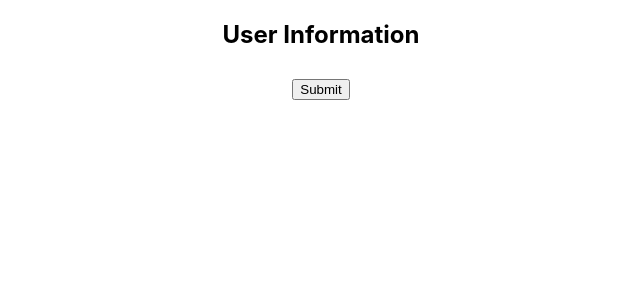
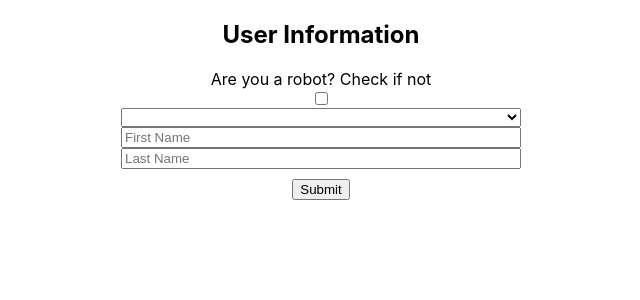
Before and after one commit to Lortiz528/FSW-React-Forms-Exercise, a React (Create React App) app: page / in a window 1280 px wide. Shown: the top 300 px of the page, without its empty margins (319-959 px from the left). Built offline with nearby package versions, Linux system fonts and the light colour scheme.

Commit message:
form work

```diff
--- a/src/UserInfoForm.js
+++ b/src/UserInfoForm.js
@@ -1,17 +1,83 @@
+
+
 import React from "react";
-import "./UserInfoForm.css";
+import './UserInfoForm.css';
 
 class UserInfoForm extends React.Component {
+  constructor() {
+    super();
+    this.state = {
+      notARobot: false,
+      userTitle: '',
+      firstName: '',
+      lastName: '',
+    };
+  }
+
+  handleTextChange = (e) => {
+    const { name, value } = e.target;
+    this.setState({
+      [name]: value,
+    })
+  }
+
+  handleSelectChange = (e) => {
+    const { value } = e.target;
+    this.setState({
+      userTitle: value,
+    });
+  }
+
+  handleCheckboxChange = (e) => {
+    const { checked }  = e.target;
+
+    this.setState({
+      notARobot: checked,
+    });
+  };
+
   handleFormSubmit = (event) => {
     event.preventDefault();
     alert(`Form submitted!`);
   };
 
   render() {
+  const { notARobot, userTitle, firstName, lastName } = this.state;
+
   return (
     <form onSubmit={this.handleFormSubmit} className="form-container">
       <h2>User Information</h2>
+      <label htmlFor= 'not-robot' name= 'not-robot'>Are you a robot? Check if not</label>
+      <input
+        id="not-robot"
+        name= 'not-robot'
+        type="checkbox"
+        checked={notARobot}
+        onChange={this.handleCheckboxChange}
+      />
 
+      <select value={userTitle} onChange={this.handleSelectChange}>
+        <option value=""></option>
+        <option value="mr">Mr.</option>
+        <option value="ms">Ms.</option>
+        <option value="mrs">Mrs.</option>
+        <option value="mx">Mx.</option>
+        <option value="dr">Dr.</option>
+      </select>
+      <input
+        type="text"
+        name="firstName"
+        value={firstName}
+        placeholder="First Name"
+        onChange={this.handleTextChange}
+      />
+      <input
+        type="text"
+        name="lastName"
+        value={lastName}
+        placeholder="Last Name"
+        onChange={this.handleTextChange}
+      />
       <button type="submit">Submit</button>
     </form>
   );
```
Also changed, not shown: 1 other file (tests, documents, lock files or other folders). Lines whose indentation alone changed are shown as unchanged.
